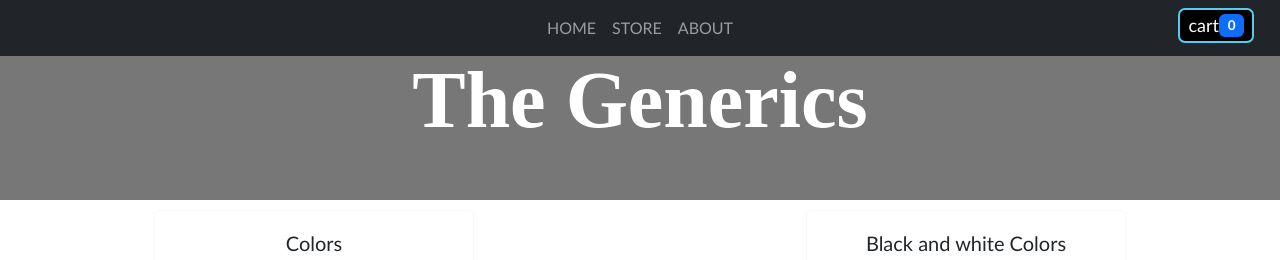
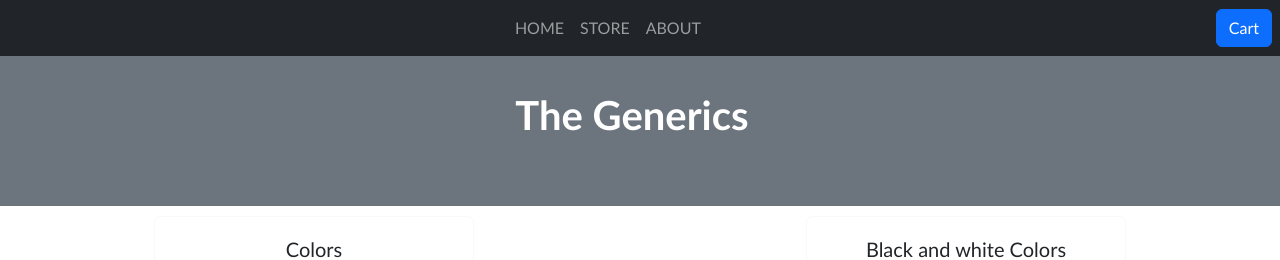
Before and after one commit to rintha/ecom-website, a React (Create React App) app: page / in a window 1280 px wide. Shown: the top 260 px of the page. Built offline with nearby package versions, Linux system fonts and the light colour scheme.

Commit message:
hard-coded cart updated

```diff
--- a/src/App.js
+++ b/src/App.js
@@ -1,21 +1,12 @@
-import {React,useState} from "react";
+import { React } from "react";
 import Footer from "./Components/Layout/Footer";
 import Header from "./Components/Layout/Header";
 import Store from "./Components/Products/Store";
-import Cart from "./Components/Cart/Cart";
 
 function App() {
-  const [ShowCart,SetShowCart] = useState(false);
-  const CartShowHandler = () =>{
-    SetShowCart(true);
-  }
-  const CartHideHandler = () =>{
-    SetShowCart(false);
-  }
   return (
     <>
-      <Header onShowCart={CartShowHandler} />
-      {ShowCart && <Cart onCloseCart={CartHideHandler}></Cart>}
+      <Header />
       <main className="justify-content-center">
         <Store />
       </main>
--- a/src/Components/Cart/Cart.js
+++ b/src/Components/Cart/Cart.js
@@ -1,76 +1,27 @@
-import React from "react";
-import { Table, Card, Button, CloseButton } from "react-bootstrap";
-const cartElements = [
-  {
-    title: "Colors",
+import React, { useState } from "react";
+import Button from "react-bootstrap/Button";
+import Offcanvas from "react-bootstrap/Offcanvas";
+import Order from "./Order";
 
-    price: 100,
+const Canvas = () => {
+  const [show, setShow] = useState(false);
 
-    imageUrl: "https://prasadyash2411.github.io/ecom-website/img/Album%201.png",
-
-    quantity: 2,
-  },
-
-  {
-    title: "Black and white Colors",
-
-    price: 50,
-
-    imageUrl: "https://prasadyash2411.github.io/ecom-website/img/Album%202.png",
-
-    quantity: 3,
-  },
-
-  {
-    title: "Yellow and Black Colors",
-
-    price: 70,
-
-    imageUrl: "https://prasadyash2411.github.io/ecom-website/img/Album%203.png",
-
-    quantity: 1,
-  },
-];
-
-const Cart = (props) => {
   return (
-    <Card style={{ width: "22rem", float: "right" }}>
-      <Card.Body>
-        <div className="text-end">
-          <CloseButton onClick={props.onCloseCart} />
-        </div>
-
-        <Card.Title className="text-center">Cart</Card.Title>
-        <div>
-          <Table responsive="sm">
-            <thead>
-              <tr>
-                <th>Item</th>
-                <th>Price</th>
-                <th>Quantity</th>
-              </tr>
-            </thead>
-            <tbody>
-              {cartElements.map((cartitem) => {
-                return (
-                  <tr key={cartitem.title}>
-                    <td>{cartitem.title}</td>
-                    <td>{cartitem.price}</td>
-                    <td>{cartitem.quantity}</td>
-                    <td>
-                      <CloseButton />
-                    </td>
-                  </tr>
-                );
-              })}
-            </tbody>
-          </Table>
-        </div>
-        <h5 className="text-end">Total $0</h5>
-        <Button variant="primary">Purchase</Button>
-      </Card.Body>
-    </Card>
+    <>
+      <Button variant="primary" onClick={() => setShow(!show)} className="me-2">
+        Cart
+      </Button>
+      <Offcanvas show={show} onHide={() => setShow(!show)} placement={"end"}>
+        <Offcanvas.Header closeButton>
+          <div className="text-center" />
+          <Offcanvas.Title>CART</Offcanvas.Title>
+        </Offcanvas.Header>
+        <Offcanvas.Body>
+          <Order />
+        </Offcanvas.Body>
+      </Offcanvas>
+    </>
   );
 };
 
-export default Cart;
+export default Canvas;
--- /dev/null
+++ b/src/Components/Cart/Order.js
@@ -0,0 +1,76 @@
+import React from "react";
+import { Button } from "react-bootstrap";
+const cartElements = [
+  {
+    id: 1,
+    title: "Colors",
+    price: 100,
+    imageUrl: "https://prasadyash2411.github.io/ecom-website/img/Album%201.png",
+    quantity: 2,
+  },
+  {
+    id: 2,
+    title: "Black and white Colors",
+    price: 50,
+    imageUrl: "https://prasadyash2411.github.io/ecom-website/img/Album%202.png",
+    quantity: 3,
+  },
+  {
+    id: 3,
+    title: "Yellow and Black Colors",
+    price: 70,
+    imageUrl: "https://prasadyash2411.github.io/ecom-website/img/Album%203.png",
+    quantity: 1,
+  },
+];
+
+const Order = (props) => {
+  return (
+    <>
+      <table class="table table-hover text-center p-2">
+        <thead>
+          <tr>
+            <th scope="col">ITEM</th>
+            <th scope="col">PRICE</th>
+            <th scope="col">QUANTITY</th>
+          </tr>
+        </thead>
+        <tbody class="table-group-divider">
+          {cartElements.map((cartitem) => {
+            return (
+              <tr key={cartitem.title}>
+                <td class="pe-2">
+                  <img
+                    src={`${cartitem.imageUrl}`}
+                    class="img-fluid rounded"
+                    alt="..."
+                  />
+
+                  {cartitem.title}
+                </td>
+
+                <td>{cartitem.price}</td>
+
+                <td>{cartitem.quantity}</td>
+                <td>
+                  <Button variant="danger">REMOVE</Button>
+                </td>
+              </tr>
+            );
+          })}
+        </tbody>
+      </table>
+      <div className="text-end">
+        <p class="fw-bold">
+          Total
+          <span className="text-muted">$0</span>
+        </p>
+      </div>
+      <div class="text-center">
+        <Button variant="primary">PURCHASE</Button>
+      </div>
+    </>
+  );
+};
+
+export default Order;
--- a/src/Components/Layout/Header.js
+++ b/src/Components/Layout/Header.js
@@ -1,24 +1,25 @@
 import React from "react";
-import classes from "./Header.module.css";
-import HeaderCartButton from "./HeaderCartButton";
-import { Nav, Navbar } from "react-bootstrap/";
+import { Container, Nav, Navbar } from "react-bootstrap/";
+import Cart from "../Cart/Cart";
 const Header = (props) => {
   return (
     <>
-      <Navbar
-        fixed="top"
-        className="justify-content-center"
-        bg="dark"
-        variant="dark"
-      >
-        <Nav>
-          <Nav.Link href="/home">HOME</Nav.Link>
-          <Nav.Link eventKey="/store">STORE</Nav.Link>
-          <Nav.Link eventKey="/about">ABOUT</Nav.Link>
-          <HeaderCartButton onclick={props.onShowCart} />
-        </Nav>
+      <Navbar fixed="top" bg="dark" variant="dark">
+        <Container className="justify-content-center">
+          <Nav>
+            <Nav.Link href="/home">HOME</Nav.Link>
+            <Nav.Link eventKey="/store">STORE</Nav.Link>
+            <Nav.Link eventKey="/about">ABOUT</Nav.Link>
+          </Nav>
+        </Container>
+        <Cart />
       </Navbar>
-      <div className={classes.generics}>The Generics</div>
+      <br />
+      <Navbar bg="secondary" variant="dark">
+        <Container className="justify-content-center p-5">
+          <Navbar.Brand className="fw-bold fs-1">The Generics</Navbar.Brand>
+        </Container>
+      </Navbar>
     </>
   );
 };
--- a/src/Components/Layout/Header.module.css
+++ /dev/null
@@ -1,11 +0,0 @@
-.generics {
-  text-align: center;
-  margin: 0;
-  padding-bottom: 30px;
-  background: #777;
-  color: white;
-  padding: 40px;
-  font-size: 80px;
-  font-weight: 700;
-  font-family: "Times New Roman", Times, serif;
-}
--- a/src/Components/Layout/HeaderCartButton.js
+++ /dev/null
@@ -1,16 +0,0 @@
-import React from "react";
-import { Badge } from "react-bootstrap";
-import classes from "./HeaderCartButton.module.css";
-
-const HeaderCartButton = (props) => {
-  return (
-    <div >
-      <button className={classes.button} onClick={props.onclick}>
-        cart
-        <Badge>0</Badge>
-      </button>
-    </div>
-  );
-};
-
-export default HeaderCartButton;
--- a/src/Components/Layout/HeaderCartButton.module.css
+++ /dev/null
@@ -1,16 +0,0 @@
-.button {
-  cursor: pointer;
-  font: inherit;
-  display: flex;
-  justify-content: space-around;
-  align-items: center;
-  background-color: black;
-  color: white;
-  border: 2px solid #56ccf2;
-  border-radius: 7px;
-  padding: 2px 8px;
-  position: absolute;
-  right: 2%;
-  font-size: 18px;
-  font-weight: 200;
-}
```
